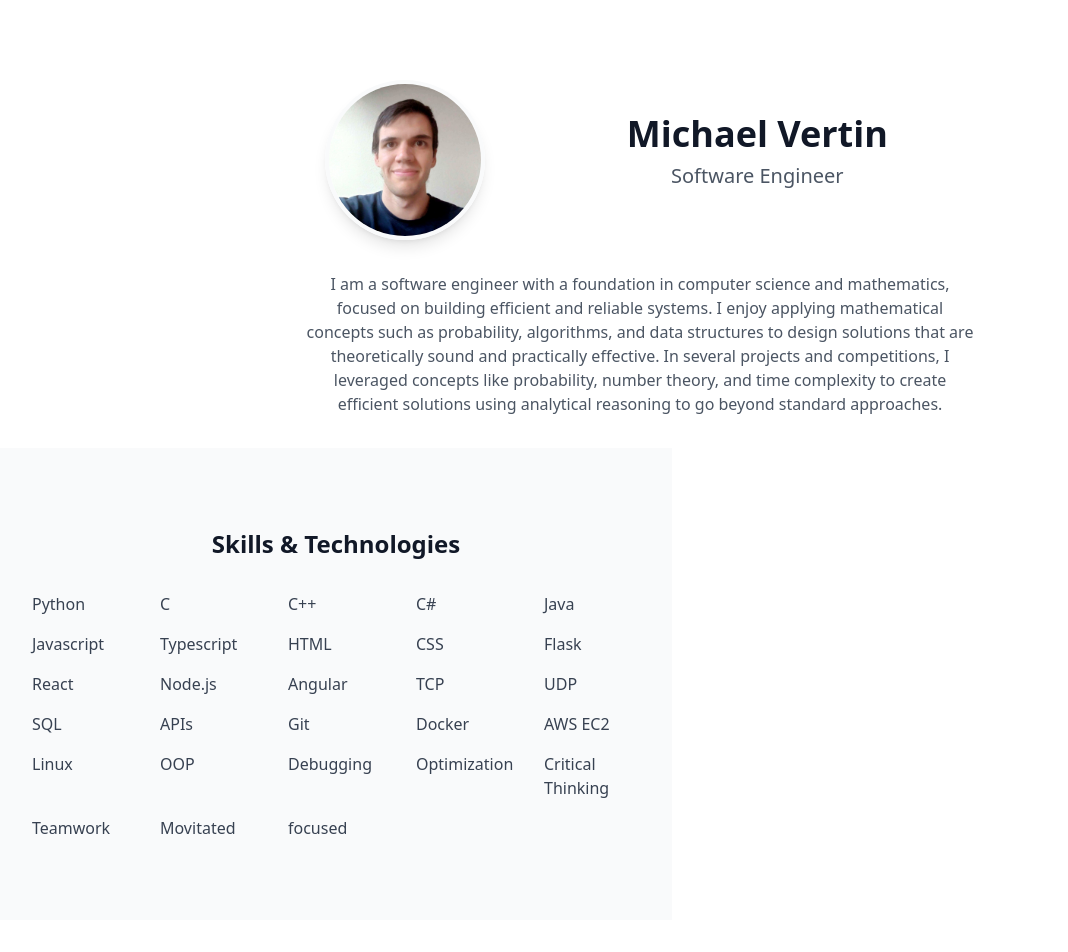
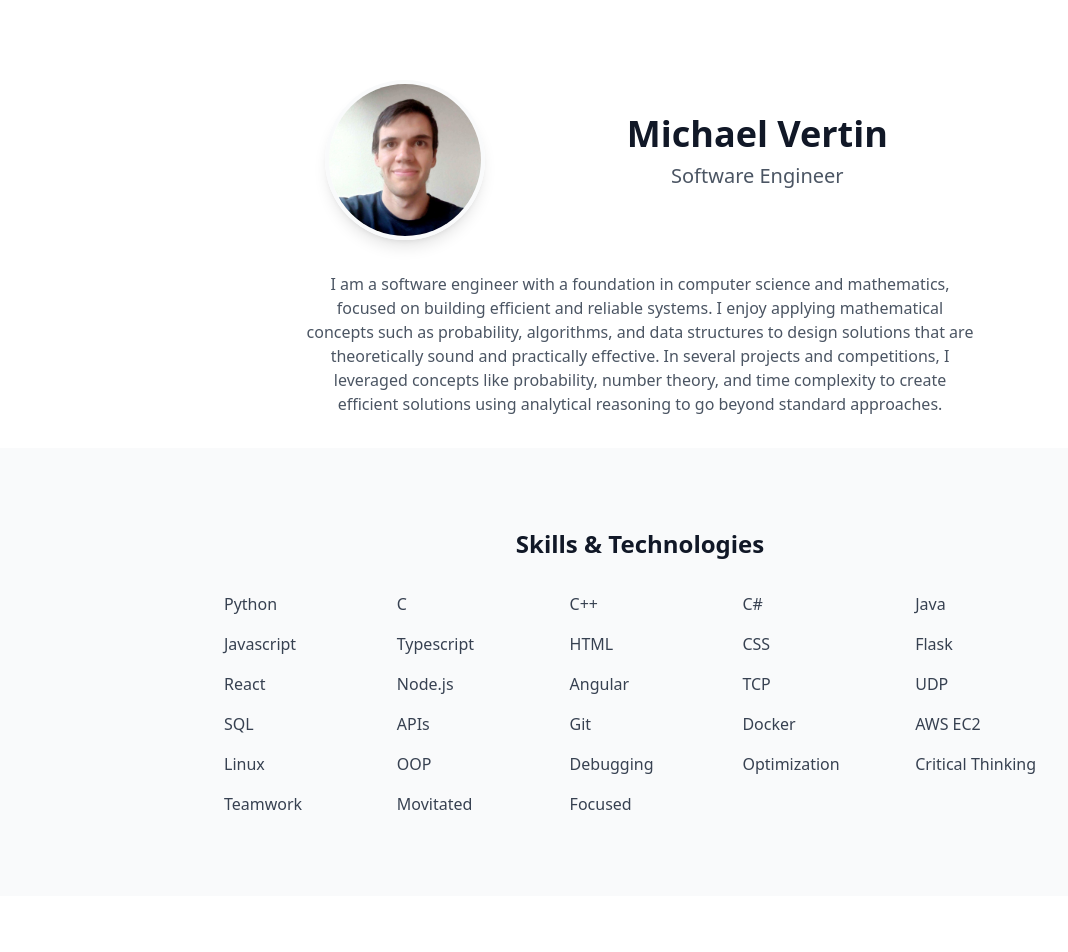
Before and after one commit to MichaelVertin/portfolio, a Next.js app: page / in a window 1280 px wide. Shown: the top 952 px of the page, without its empty margins (0-1068 px from the left). Built offline with nearby package versions, Linux system fonts and the light colour scheme.

Commit message:
Update SkillsSection.tsx

```diff
--- a/app/components/SkillsSection.tsx
+++ b/app/components/SkillsSection.tsx
@@ -4,14 +4,14 @@ export default function SkillsSection() {
 		'Javascript', 'Typescript', 'HTML', 'CSS', 'Flask',
 		'React', 'Node.js', 'Angular', 'TCP', 'UDP',
 		'SQL', 'APIs', 'Git', 'Docker', 'AWS EC2',
-		'Linux', 'OOP', 'Debugging', 'Optimization', 'Critical Thinking', 'Teamwork',
-		'Movitated', 'focused'
+		'Linux', 'OOP', 'Debugging', 'Optimization', 'Critical Thinking',
+		'Teamwork', 'Movitated', 'Focused'
 	];
 
 	// Put skills into a 6-row grid
 	return (
-		<section className="bg-gray-50 py-12 sm:py-20 max-w-2xl">
-			<div className="max-w-4xl mx-auto px-4 sm:px-6 lg:px-8">
+		<section className="bg-gray-50 py-12 sm:py-20">
+			<div className="max-w-4xl mx-auto px-4 sm:px-6 lg:px-8 max-w-2xl">
 				<h2 className="text-xl sm:text-2xl font-bold text-gray-900 mb-6 sm:mb-8 text-center">
 					Skills & Technologies
 				</h2>
```
